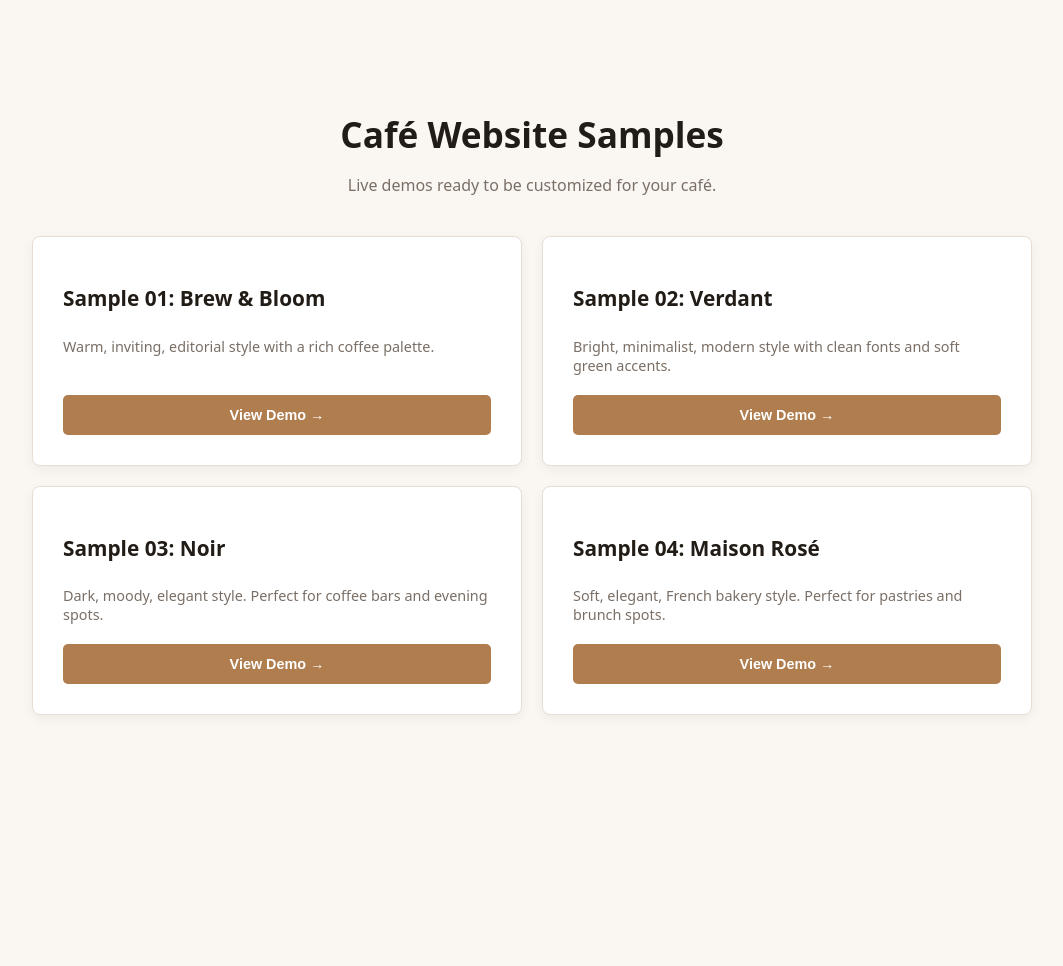
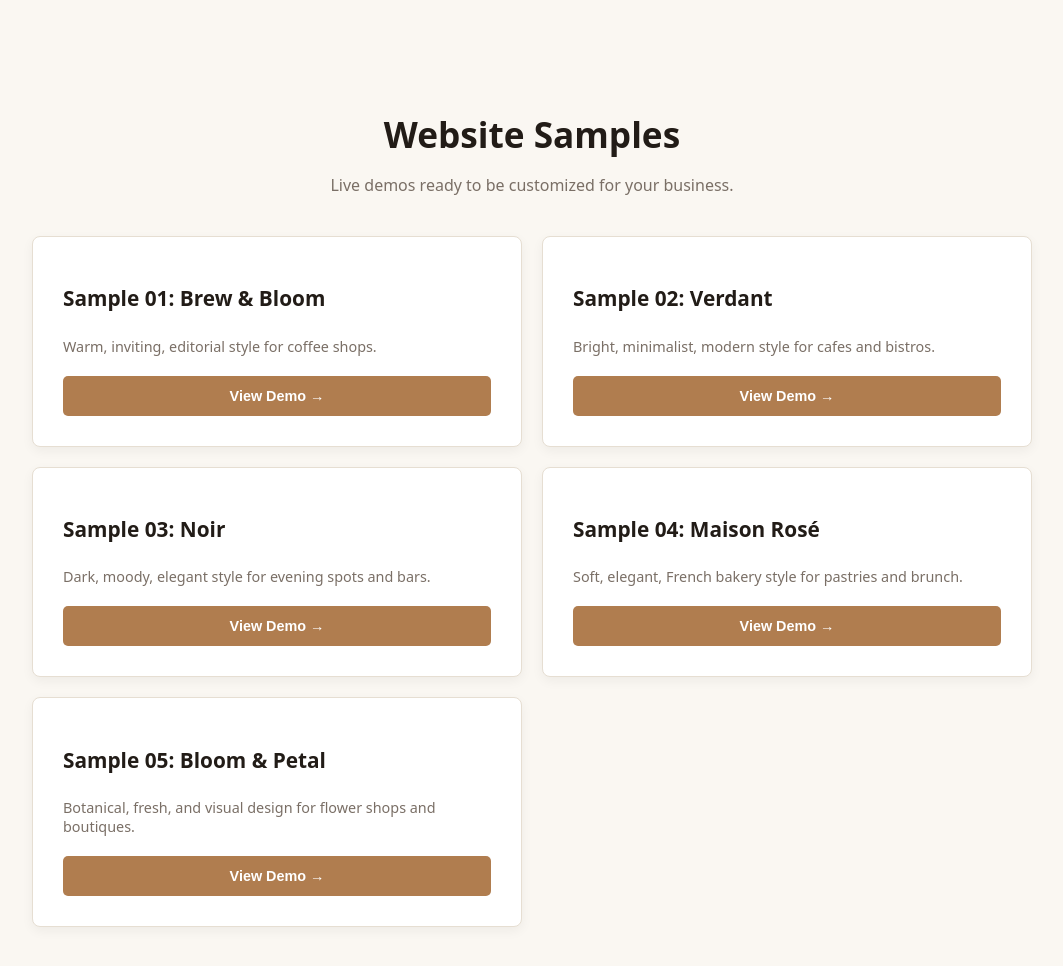
Before and after one commit to anayababar402-lab/Cafe-website-samples-, a plain HTML site: page index.html in a window 1280 px wide. Shown: the whole page, without its empty margins (108-1171 px from the left). Before the commit the page ends 800 px from the top, so only its background shows below. Drawn offline with Linux system fonts and the light colour scheme.

Commit message:
Update index.html

```diff
--- a/index.html
+++ b/index.html
@@ -3,7 +3,7 @@
 <head>
 <meta charset="UTF-8">
 <meta name="viewport" content="width=device-width, initial-scale=1.0">
-<title>Café Website Samples</title>
+<title>Website Samples</title>
 <style>
   body { font-family: system-ui, sans-serif; background:#faf7f2; color:#221c17; max-width:1000px; margin:0 auto; padding:60px 24px; text-align: center; }
   h1 { font-size:2.2rem; margin-bottom:8px; margin-top: 50px;}
@@ -17,32 +17,38 @@
 </style>
 </head>
 <body>
-  <h1>Café Website Samples</h1>
-  <p>Live demos ready to be customized for your café.</p>
+  <h1>Website Samples</h1>
+  <p>Live demos ready to be customized for your business.</p>
 
   <div class="grid">
     <div class="card">
       <h2>Sample 01: Brew & Bloom</h2>
-      <p>Warm, inviting, editorial style with a rich coffee palette.</p>
+      <p>Warm, inviting, editorial style for coffee shops.</p>
       <a href="sample-01-brew-bloom/" class="btn">View Demo →</a>
     </div>
 
     <div class="card">
       <h2>Sample 02: Verdant</h2>
-      <p>Bright, minimalist, modern style with clean fonts and soft green accents.</p>
+      <p>Bright, minimalist, modern style for cafes and bistros.</p>
       <a href="sample-02-verdant/" class="btn">View Demo →</a>
     </div>
 
     <div class="card">
       <h2>Sample 03: Noir</h2>
-      <p>Dark, moody, elegant style. Perfect for coffee bars and evening spots.</p>
+      <p>Dark, moody, elegant style for evening spots and bars.</p>
       <a href="sample-03-noir/" class="btn">View Demo →</a>
     </div>
 
     <div class="card">
       <h2>Sample 04: Maison Rosé</h2>
-      <p>Soft, elegant, French bakery style. Perfect for pastries and brunch spots.</p>
+      <p>Soft, elegant, French bakery style for pastries and brunch.</p>
       <a href="sample-04-maison-rosee/" class="btn">View Demo →</a>
+    </div>
+
+    <div class="card">
+      <h2>Sample 05: Bloom & Petal</h2>
+      <p>Botanical, fresh, and visual design for flower shops and boutiques.</p>
+      <a href="sample-05-florist/" class="btn">View Demo →</a>
     </div>
   </div>
 
```
